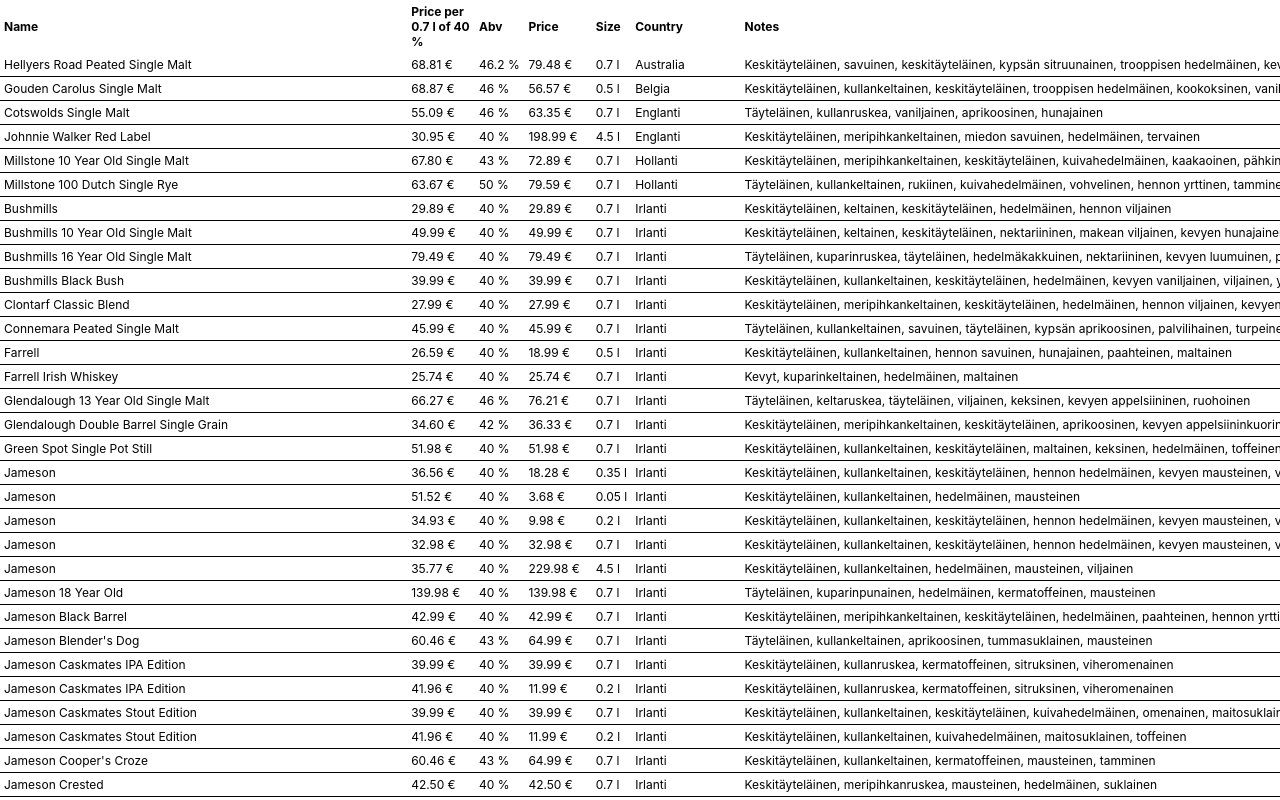
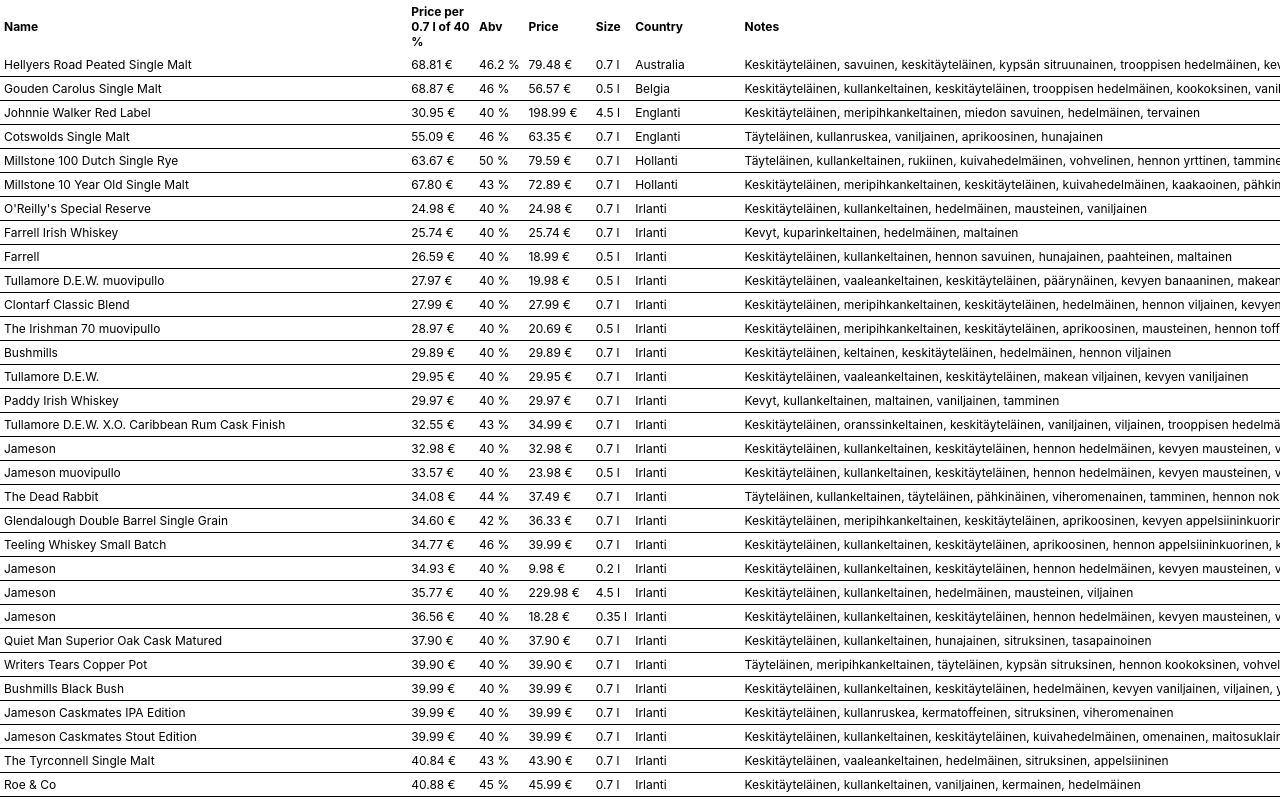
Before and after one commit to jarmop/whisky, a React (Create React App) app in the folder app/: page / in a window 1280 px wide. Shown: the top 800 px of the page. Built offline with nearby package versions, Linux system fonts and the light colour scheme.

Commit message:
Sort products by relative price.

```diff
--- a/app/src/App.js
+++ b/app/src/App.js
@@ -1,6 +1,19 @@
 import React from 'react';
 import './App.css';
 import alko from './data/alko';
+
+function getRelativePrice(product)
+{
+  return (40 / product.abv * product.price * (0.7 / product.size))
+}
+
+alko.sort((a, b) => {
+  if (a.country === b.country) {
+    return getRelativePrice(a) - getRelativePrice(b);
+  } else {
+    return 0;
+  }
+});
 
 function App() {
   return (
@@ -38,7 +51,7 @@
                 {product.name}
               </td>
               <td>
-                {(40 / product.abv * product.price * (0.7 / product.size)).toFixed(2)} €
+                {getRelativePrice(product).toFixed(2)} €
               </td>
               <td>
                 {product.abv} %
```
